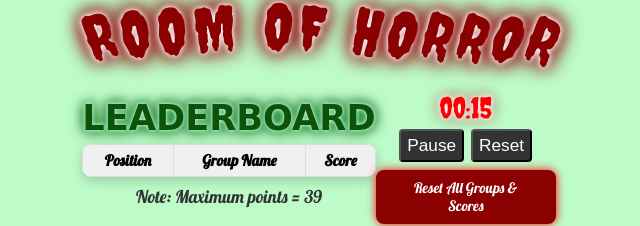
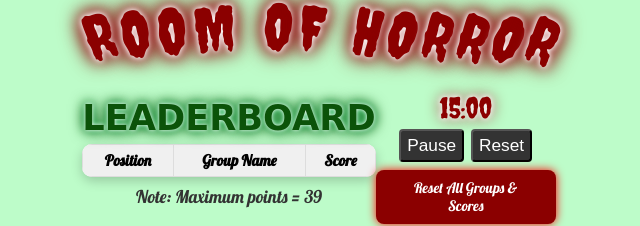
Before and after one commit to ohairts/roomofhorror, a website: page public/leaderboard.html in a window 1280 px wide. Both pictures are taken after a click on the button "Reset". Shown: the part 302-528 px from the top of the page, without its empty margins (321-961 px from the left). Drawn offline with nearby package versions, Linux system fonts and the light colour scheme; no server answers; a web font is replaced by a local one.

Commit message:
Updated awards

```diff
--- a/public/leaderboard.html
+++ b/public/leaderboard.html
@@ -273,7 +273,7 @@
     </div>
 
     <div class="stopwatch">
-      <div id="timer">00:15</div>
+      <div id="timer">15:00</div>
       <div class="stopwatch-controls">
         <button onclick="toggleTimer()">Pause</button>
         <button onclick="resetTimer()">Reset</button>
@@ -478,7 +478,7 @@
   }
 
   function resetTimer() {
-    countdown = 15;  // * 60 for 15 minutes
+    countdown = 15 * 60;
     updateDisplay();
     running = false;
   }
```
